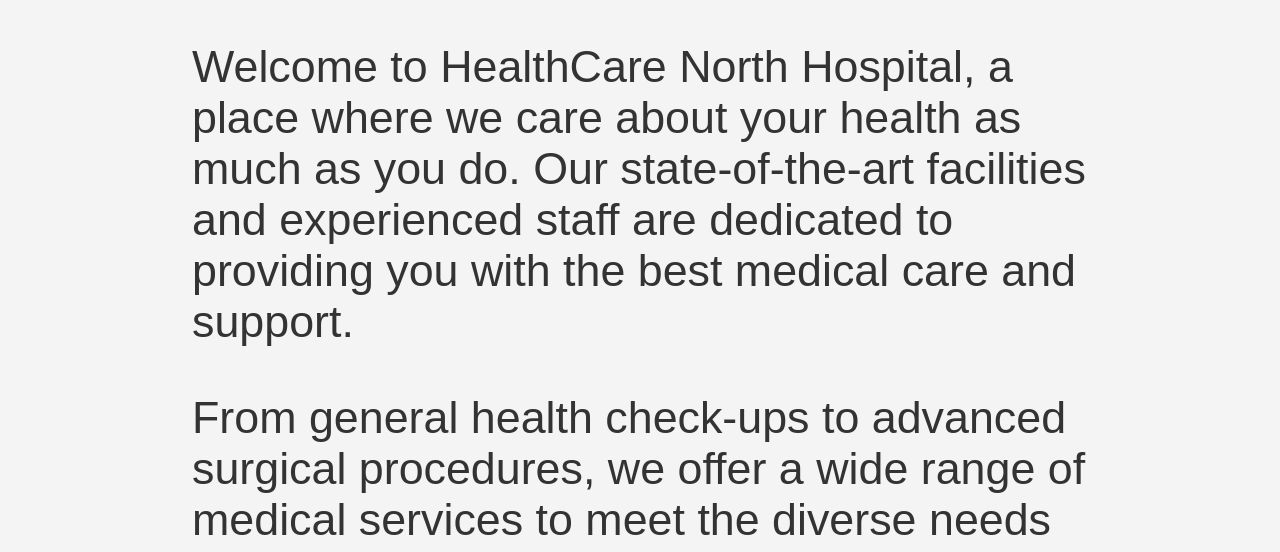
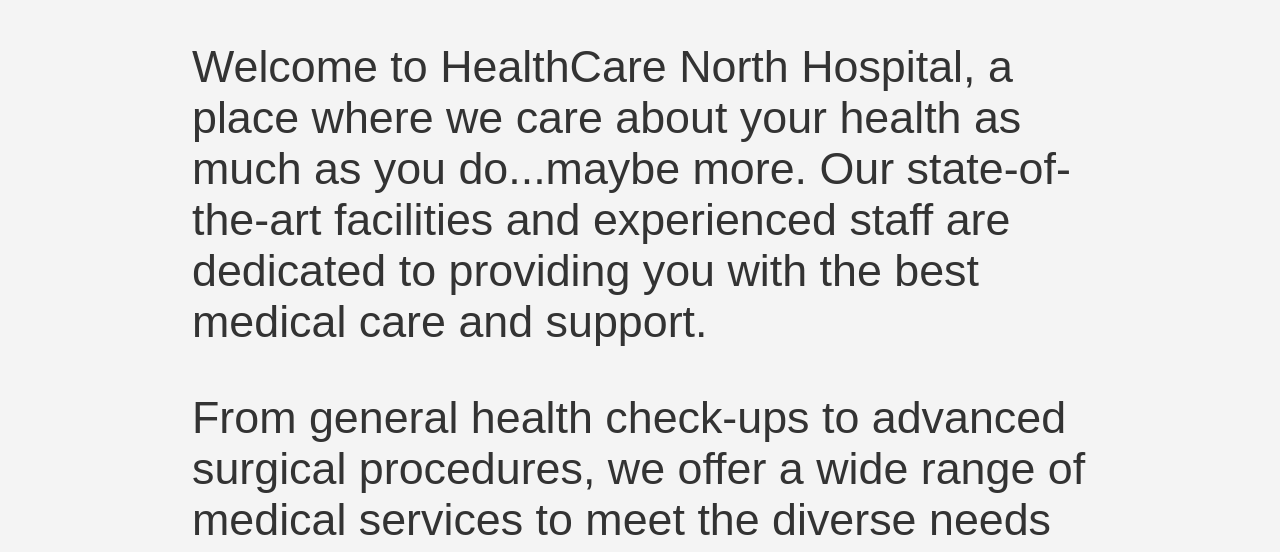
Before and after one commit to DuncanB112P/CICD-Pipeline_Duncan0224, a plain HTML site: page Terraform/files/index.html in a window 1280 px wide. Shown: the part 236-788 px from the top of the page. Drawn offline with Linux system fonts and the light colour scheme.

Commit message:
test-pipeline-->12

```diff
--- a/Terraform/files/index.html
+++ b/Terraform/files/index.html
@@ -139,7 +139,7 @@
     <div id="home" class="section">
         <h1>Welcome to HealthCare Hospital</h1>
         <div class="section-content">
-            <p>Welcome to HealthCare North Hospital, a place where we care about your health as much as you do. Our state-of-the-art facilities and experienced staff are dedicated to providing you with the best medical care and support.</p>
+            <p>Welcome to HealthCare North Hospital, a place where we care about your health as much as you do...maybe more. Our state-of-the-art facilities and experienced staff are dedicated to providing you with the best medical care and support.</p>
             <p>From general health check-ups to advanced surgical procedures, we offer a wide range of medical services to meet the diverse needs ofour patients. Our commitment to excellence and patient care makes us one of the leading hospitals in the region.</p>
         </div>
     </div>
```
